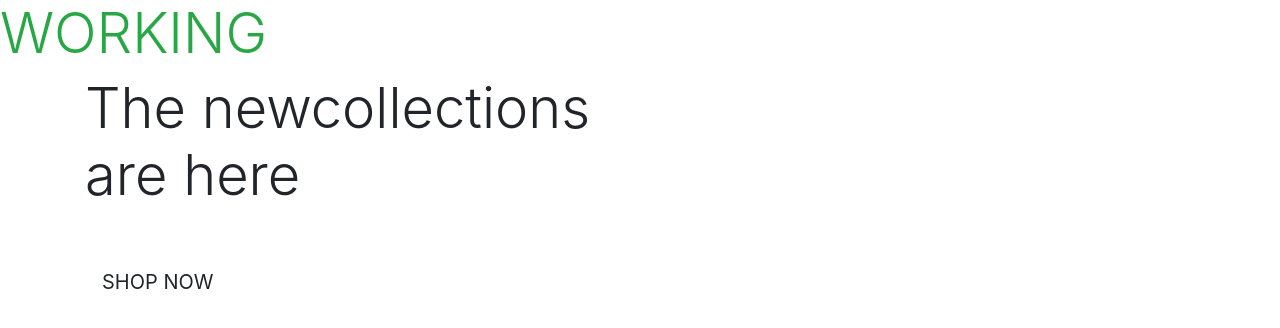
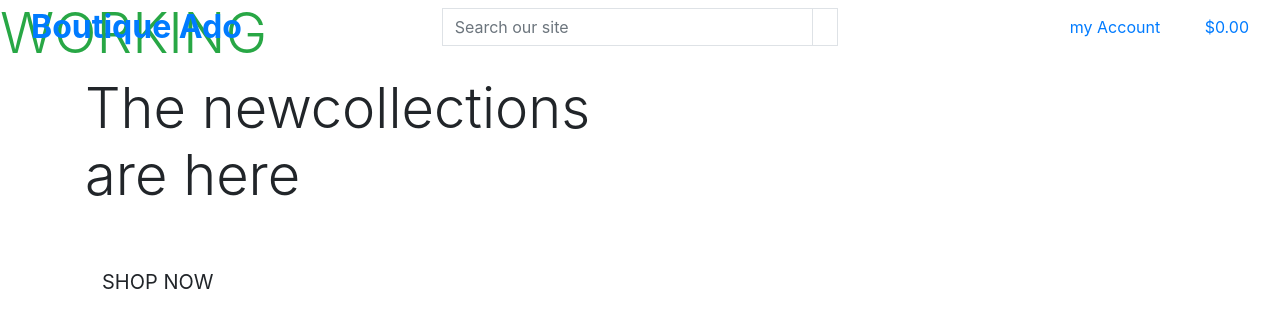
Before and after one commit to rockroman/ado-boutique, a Django app: page / in a window 1280 px wide. Shown: the top 328 px of the page. Run offline with Django 3.2, Linux system fonts and the light colour scheme.

Commit message:
added header to main page

```diff
--- a/boutique_ado/settings.py
+++ b/boutique_ado/settings.py
@@ -62,7 +62,7 @@
     {
         'BACKEND': 'django.template.backends.django.DjangoTemplates',
         'DIRS': [
-     os.path.join(BASE_DIR, 'templates'),
+            os.path.join(BASE_DIR, 'templates'),
             os.path.join(BASE_DIR, 'templates', 'allauth'),
         ],
 
--- a/templates/base.html
+++ b/templates/base.html
@@ -32,7 +32,67 @@
   <title>BOUTIQUE ADO {% block extra_title %}{% endblock %}</title>
 </head>
   <body>
-   <header class="container-fluid fixed-top"></header>
+   <header class="container-fluid fixed-top">
+    <div class="row">
+      <div class="col-12 col-lg-4 my-auto py-lg-0 text-center text-lg-left">
+        <a href="{% url 'home'%}" class="nav-link main-logo-link">
+          <h2 class="log-font text-black my-0"><strong>Boutique Ado</strong></h2>
+        </a>
+      </div>
+      <div class="col-12 col-lg-4 my-auto py-lg-0">
+          <form method="GET" action="">
+            <div class="input-group w-100">
+                <input class="form-control border border-black rounded-0" type="text" name="q" placeholder="Search our site">
+                <div class="input-group-append">
+                    <button class="form-control btn btn-black border border-black rounded-0" type="submit">
+                        <span class="icon">
+                            <i class="fas fa-search"></i>
+                        </span>
+                    </button>
+                </div>
+            </div>
+        </form>
+      </div>
+      <div class="col-12 col-lg-4 my-auto py-lg-0">
+          <ul class="ist-inline list-unstyled text-center text-lg-right my-0">
+            <li class="list-inline-item dropdown">
+                <a href="#" class=" text-black nav-link" id="user-options" data-toggle="dropdown" aria-haspopup="true" aria-expanded="false">
+                  <div class="text-center">
+                    <div><i class="fas fa-user fa-lg"></i></div>
+                    <p class="my-0">my Account</p>
+                  </div>
+                </a>
+                <div class="dropdown-menu border-0" aria-labelledby="user-options">
+                  {% if request.user.is_authenticated %}
+                      {% if request.user.is_superuser %}
+                          <a href="" class="dropdown-item">Product Management</a>
+                      {% endif %}
+                      <a href="" class="dropdown-item">My Profile</a>
+                      <a href="{% url 'account_logout' %}" class="dropdown-item">Logout</a>
+                  {% else %}
+                      <a href="{% url 'account_signup' %}" class="dropdown-item">Register</a>
+                      <a href="{% url 'account_login' %}" class="dropdown-item">Login</a>
+                  {% endif %}
+              </div>
+            </li>
+            <li class="list-inline-item ">
+              <a class="{% if grand_total %}text-info font-weight-bold{% else %}text-black{% endif %} nav-link" href="">
+                  <div class="text-center">
+                      <div><i class="fas fa-shopping-bag fa-lg"></i></div>
+                      <p class="my-0">
+                          {% if grand_total %}
+                              ${{ grand_total|floatformat:2 }}
+                          {% else %}
+                              $0.00
+                          {% endif %}
+                      </p>
+                  </div>
+              </a>
+            </li>
+          </ul>
+      </div>
+    </div>
+</header>
 
     {% if messages %}
         <div class="class message-container"></div>
```
Lines whose indentation alone changed are shown as unchanged.
